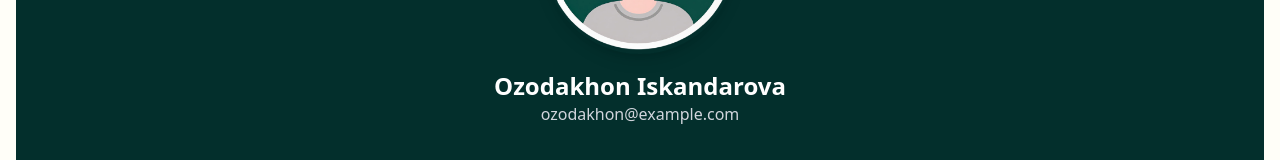
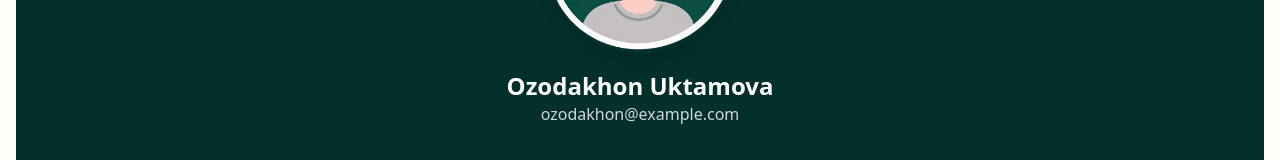
Before and after one commit to IO1711/consulting-website, a React (Vite) app: page /userpage in a window 1280 px wide. Shown: the part 322-482 px from the top of the page. Built offline with nearby package versions, Linux system fonts and the light colour scheme.

Commit message:
second draft

```diff
--- a/src/auth/UserPage.jsx
+++ b/src/auth/UserPage.jsx
@@ -7,7 +7,7 @@ const UserPage = () => {
 
   <div className="bg-[#032F2C] text-white py-12 flex flex-col items-center">
     <img src="avatar1.png" alt="User photo" className="w-32 h-32 md:w-48 md:h-48 rounded-full shadow-lg mb-4"/>
-    <h1 className="text-2xl font-semibold">Ozodakhon Iskandarova</h1>
+    <h1 className="text-2xl font-semibold">Ozodakhon Uktamova</h1>
     <p className="text-gray-300">ozodakhon@example.com</p>
   </div>
 
```
